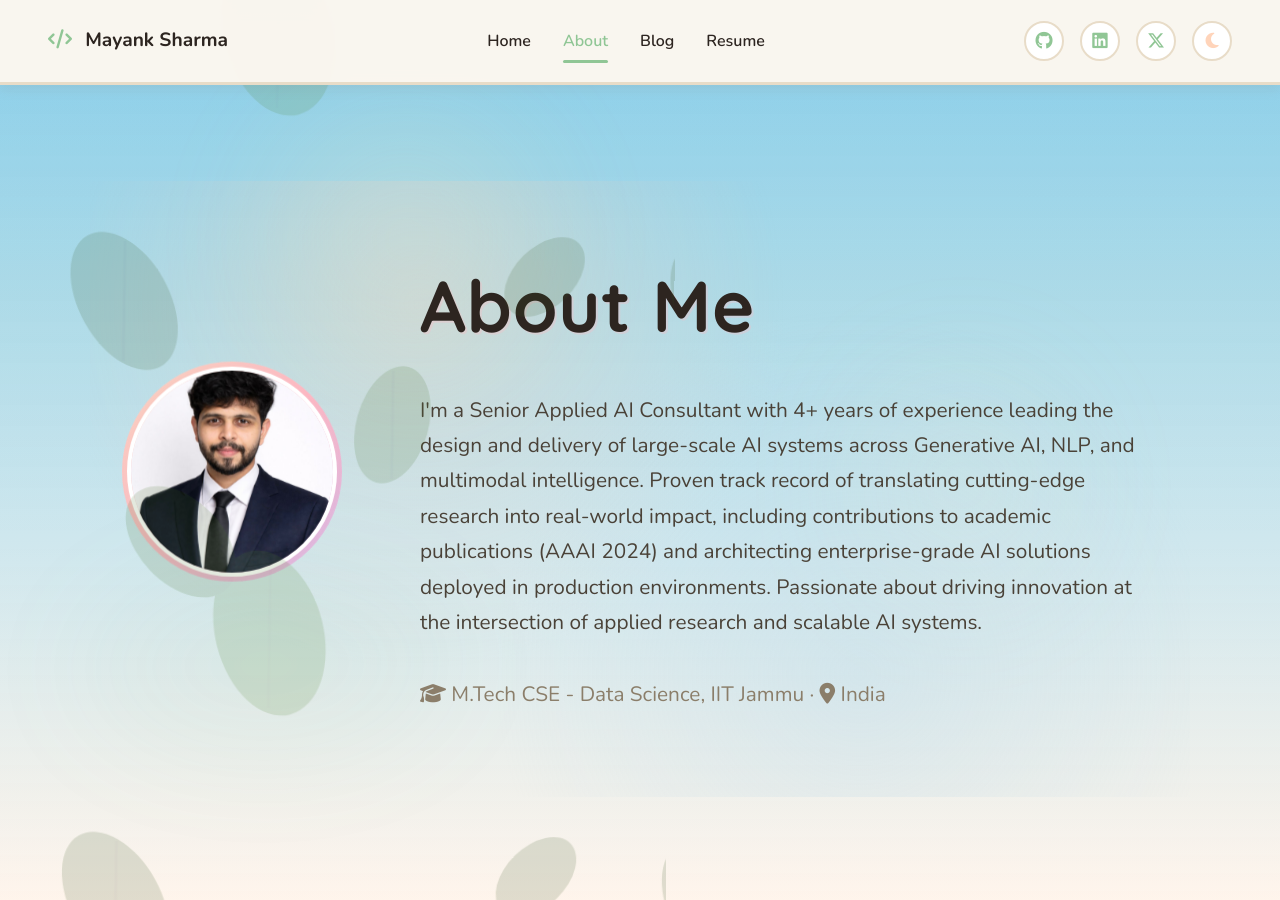
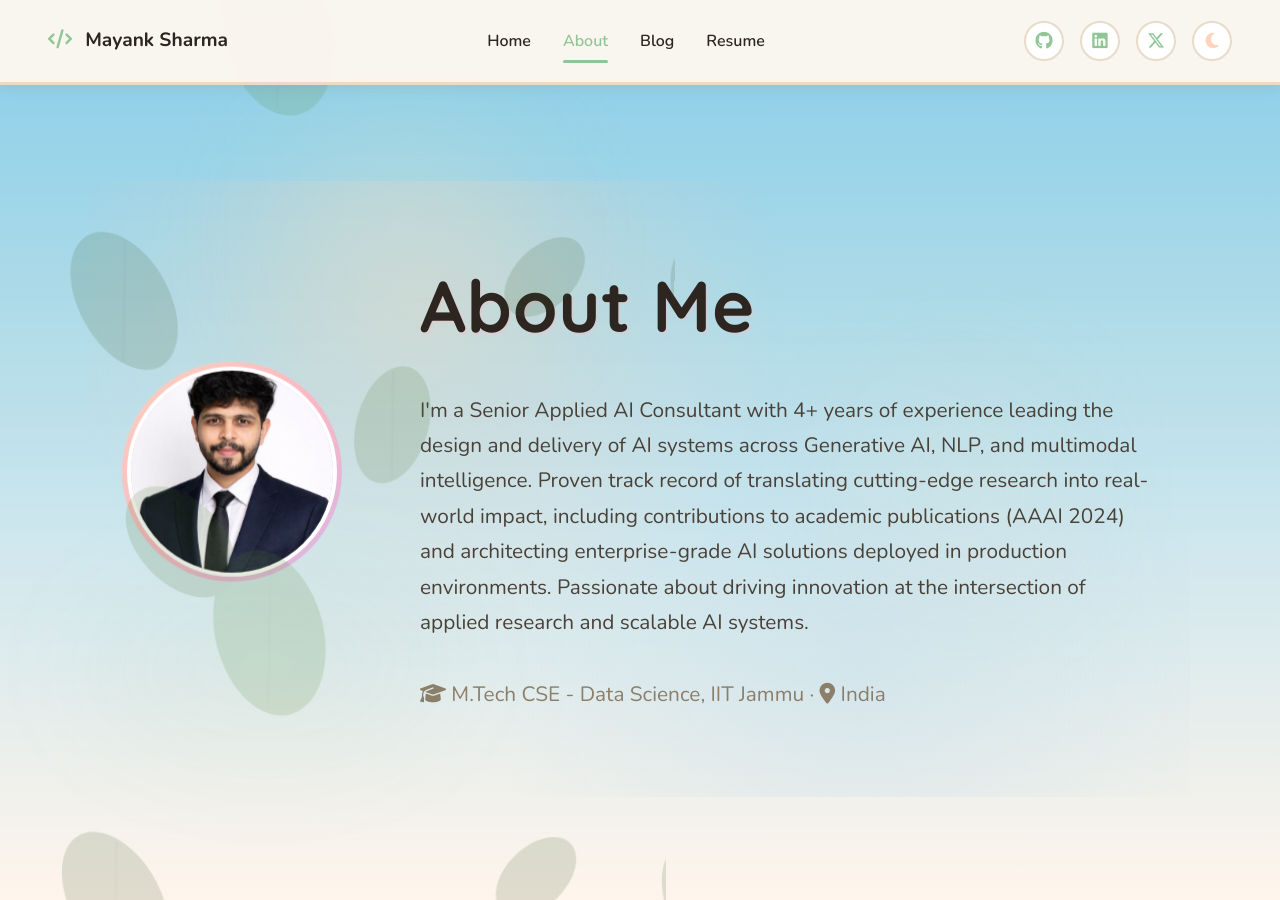
Before and after one commit to mayank1101/mayank1101.github.io, a Jekyll site: the page built from about.html, in a window 1280 px wide and 900 px high. Built offline with Jekyll 4.4.1, drawn with Linux system fonts in a browser that asks for light colours.

Commit message:
fixed typo error

```diff
--- a/about.html
+++ b/about.html
@@ -17,8 +17,8 @@ description: About Mayank Sharma - AI/ML Engineer & Researcher. Learn about my j
         <div class="hero-text">
             <h1>About Me</h1>
             <p>
-                I'm a Senior Applied AI Consultant with 4+ years of experience leading the design and delivery of large-scale
-                AI systems across Generative AI, NLP, and multimodal intelligence. Proven track record of translating cutting-edge
+                I'm a Senior Applied AI Consultant with 4+ years of experience leading the design and delivery of AI systems
+                across Generative AI, NLP, and multimodal intelligence. Proven track record of translating cutting-edge
                 research into real-world impact, including contributions to academic publications (AAAI 2024) and architecting
                 enterprise-grade AI solutions deployed in production environments. Passionate about driving innovation at the
                 intersection of applied research and scalable AI systems.
```
